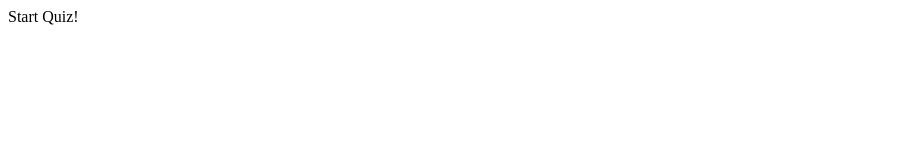
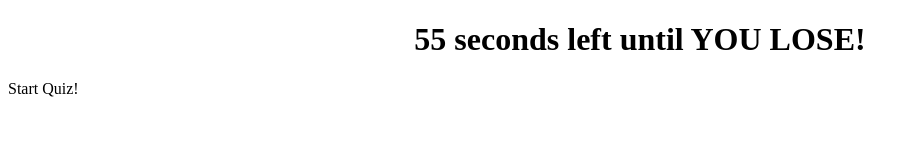
Before and after one commit to CaseyVanAlstyne/Coding-Quiz, a plain HTML site: page index.html in a window 1280 px wide. Shown: the whole page, without its empty margins (0-917 px from the left). Drawn offline with Linux system fonts and the light colour scheme.

Commit message:
added timer onto page. Need to work on having the timer respond to a click event on the start button.

```diff
--- a/index.html
+++ b/index.html
@@ -9,6 +9,7 @@
 </head>
 
 <body>
+   <h1 class="time" style="text-align: center;""> Seconds Remaining Until Defeat!</h1>
    <div id="main">
       <div class="container">
       <div id="start"> Start Quiz! </div>
--- a/script.js
+++ b/script.js
@@ -1,3 +1,4 @@
+var timeEl = document.querySelector(".time");
 var mainEl = document.getElementById("main");
 var start = document.getElementById("start");
 var quiz = document.getElementById("quiz");
@@ -6,6 +7,7 @@ var choiceA = document.getElementById("A")
 var choiceB = document.getElementById("B")
 var choiceC = document.getElementById("C")
 var choiceD = document.getElementById("D")
+var secondsLeft = 60;
 
 var questions = [
   {
@@ -46,8 +48,19 @@ function showQuestion(){
   choiceD.innerHTML = q.choiceD;
   console.log("The question is shown");
 }
-function setTimer() {
 
+function setTime() {
+  var timerInterval = setInterval(function() {
+    secondsLeft--;
+    timeEl.textContent = secondsLeft + " seconds left until YOU LOSE!";
+
+    if(secondsLeft === 0) {
+      clearInterval(timerInterval);
+      sendMessage();
+    }
+
+  }, 1000);
 }
 
+setTime();
 showQuestion();
```
